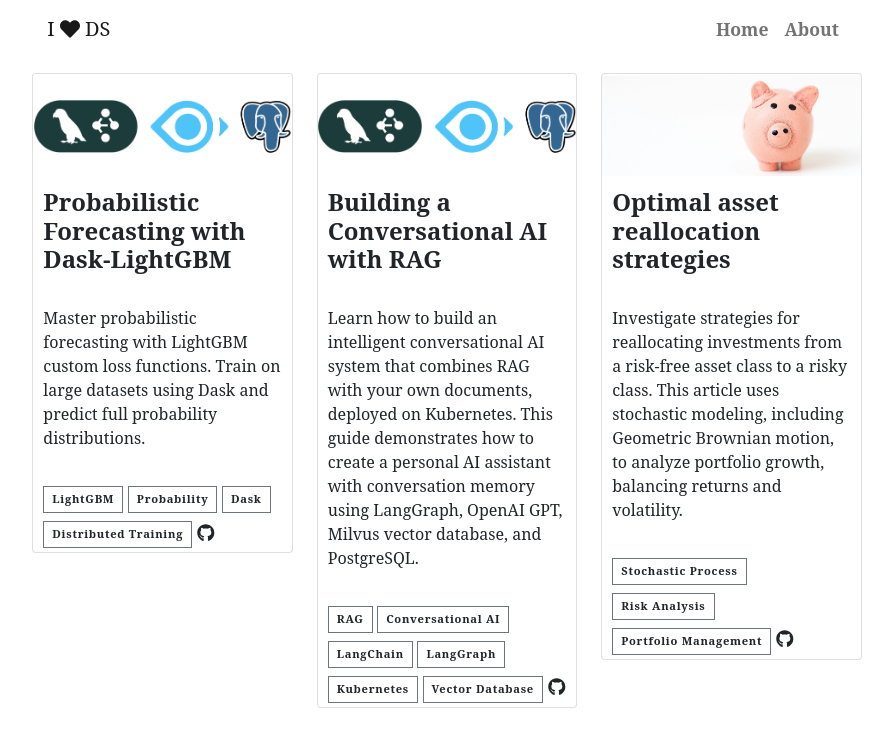
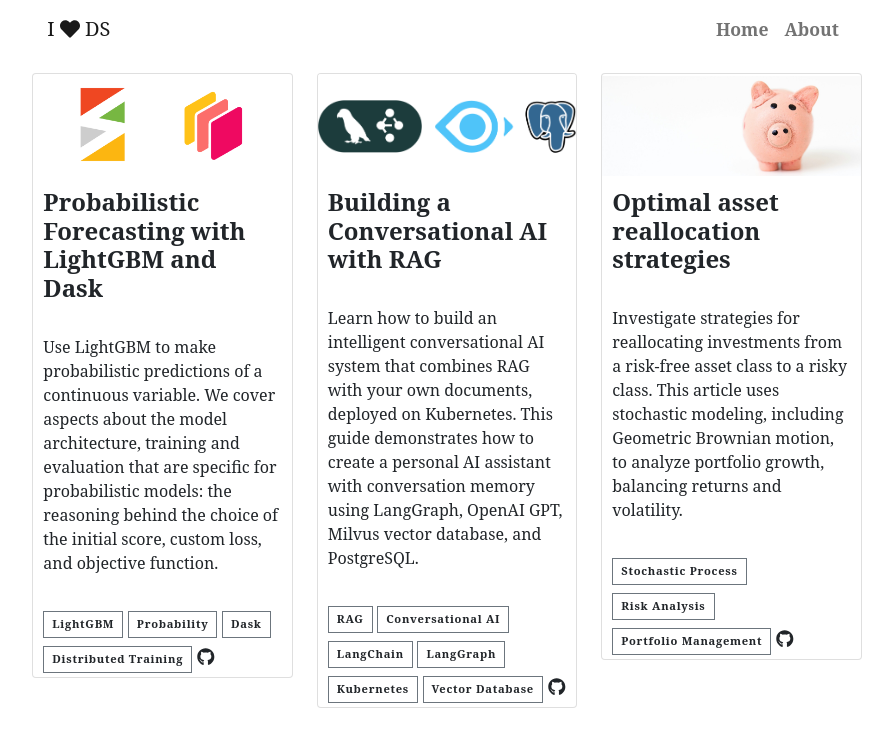
Before and after one commit to ImScientist/ImScientist.github.io, a Jekyll site: the page built from index.markdown, in a window 1280 px wide and 900 px high, cut to the strip 0-735 px from the top of the window. Shown: the whole strip, without its empty margins (193-1086 px from the left). Built offline with Jekyll 4.4.1, drawn with Linux system fonts in a browser that asks for light colours.

Commit message:
change title

```diff
--- a/_posts/2025-12-01-probabilistic-prediction-lightgbm.html
+++ b/_posts/2025-12-01-probabilistic-prediction-lightgbm.html
@@ -1,9 +1,10 @@
 ---
 layout:     post
-title:      "Probabilistic Forecasting with Dask-LightGBM"
+title:      "Probabilistic Forecasting with LightGBM and Dask"
 date:       2025-11-30 10:00:00 +0200
-front_img:  "assets/blog_content/conversational_ai_rag/agents_thumbnail.png"
-subtitle:   "Master probabilistic forecasting with LightGBM custom loss functions. Train on large datasets using Dask and predict full probability distributions."
+front_img:  "assets/blog_content/probabilistic_prediction_lightgbm/Logo_lightgbm_12.png"
+subtitle:   "Use LightGBM to make probabilistic predictions of a continuous variable. We cover aspects
+    about the model architecture, training and evaluation that are specific for probabilistic models: the reasoning behind the choice of the initial score, custom loss, and objective function."
 keywords:   "LightGBM,Probability,Dask,Distributed Training"
 github:     "https://github.com/ImScientist/probabilistic-forecasting-travel-time-lightgbm"
 permalink:  /posts/probabilistic-prediction-lightgbm/
```
Also changed, not shown: assets/blog_content/probabilistic_prediction_lightgbm/Logo_lightgbm_12.png (added).
